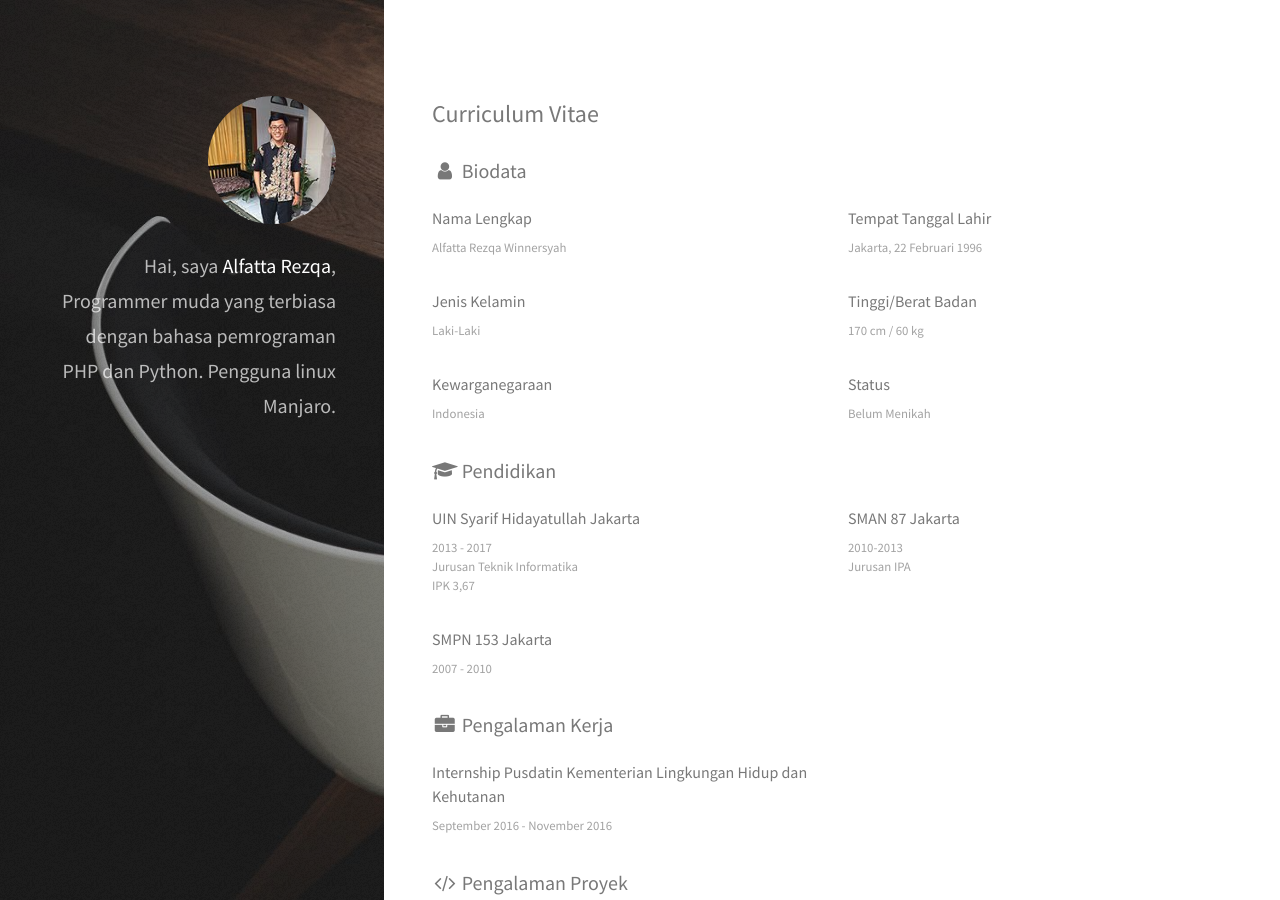
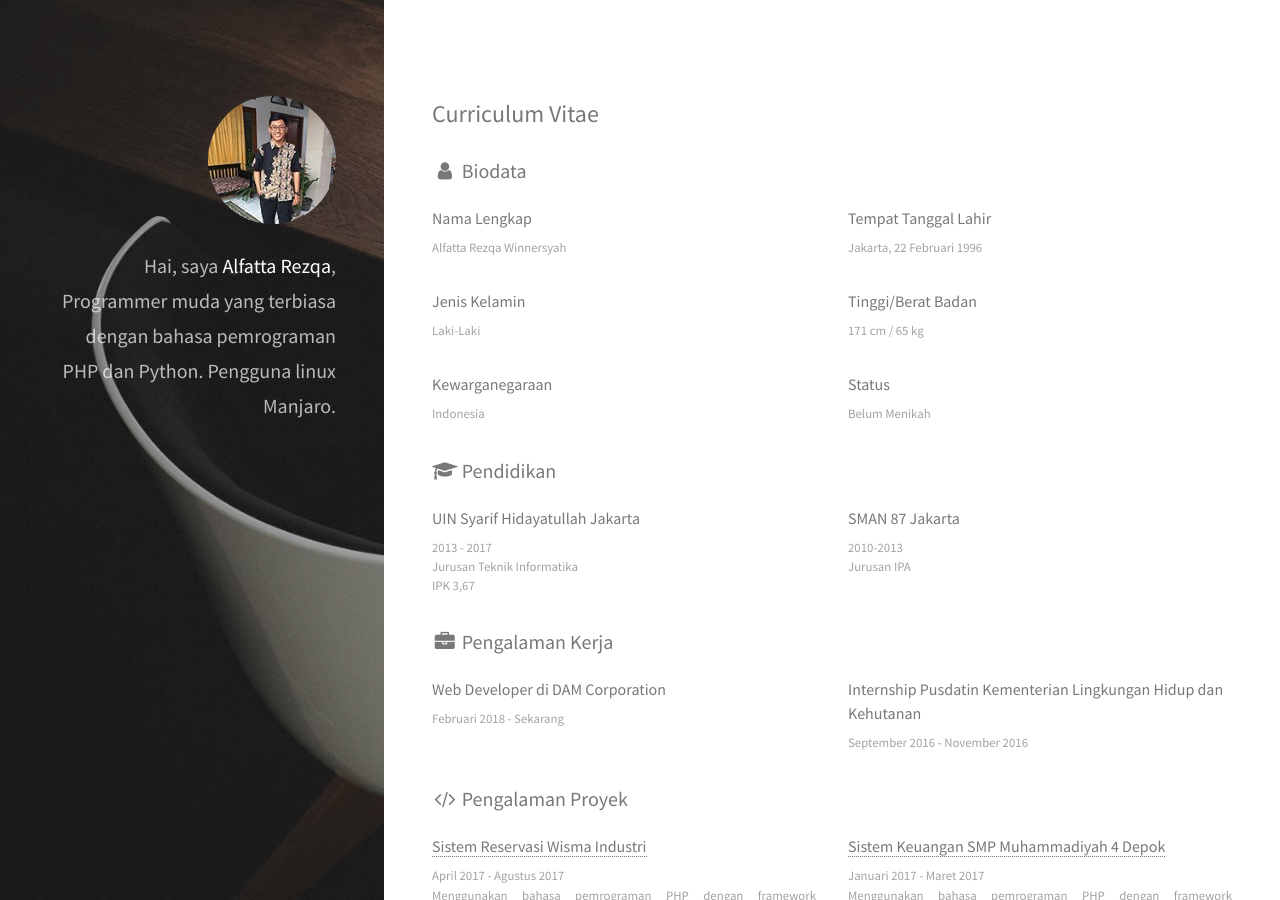
Before and after one commit to alfatta/PersonalWebsite, a Jekyll site: the page built from cv.html, in a window 1280 px wide and 900 px high. Built offline with Jekyll 4.4.1, drawn with Linux system fonts in a browser that asks for light colours; nearby versions of some CDN libraries.

Commit message:
Update CV

```diff
--- a/cv.html
+++ b/cv.html
@@ -22,7 +22,7 @@ is_page     : TRUE
                     </article>
                     <article class="6u$ 12u$(xsmall) work-item">
                         <h3>Tinggi/Berat Badan</h3>
-                        <p>170 cm / 60 kg</p>
+                        <p>171 cm / 65 kg</p>
                     </article>
                     <article class="6u 12u$(xsmall) work-item">
                         <h3>Kewarganegaraan</h3>
@@ -46,14 +46,14 @@ is_page     : TRUE
                         <p>2010-2013</p>
                         <p>Jurusan IPA</p>
                     </article>
-                    <article class="6u 12u$(xsmall) work-item">
-                        <h3>SMPN 153 Jakarta</h3>
-                        <p>2007 - 2010</p>
-                    </article>
                 </div>
                 <h3><i class="fa fa-briefcase fa-fw"></i> Pengalaman Kerja</h3>
                 <div class="row">
                     <article class="6u 12u$(xsmall) work-item">
+                        <h3>Web Developer di DAM Corporation</h3>
+                        <p>Februari 2018 - Sekarang</p>
+                    </article>
+                    <article class="6u$ 12u$(xsmall) work-item">
                         <h3>Internship Pusdatin Kementerian Lingkungan Hidup dan Kehutanan</h3>
                         <p>September 2016 - November 2016</p>
                     </article>
```
